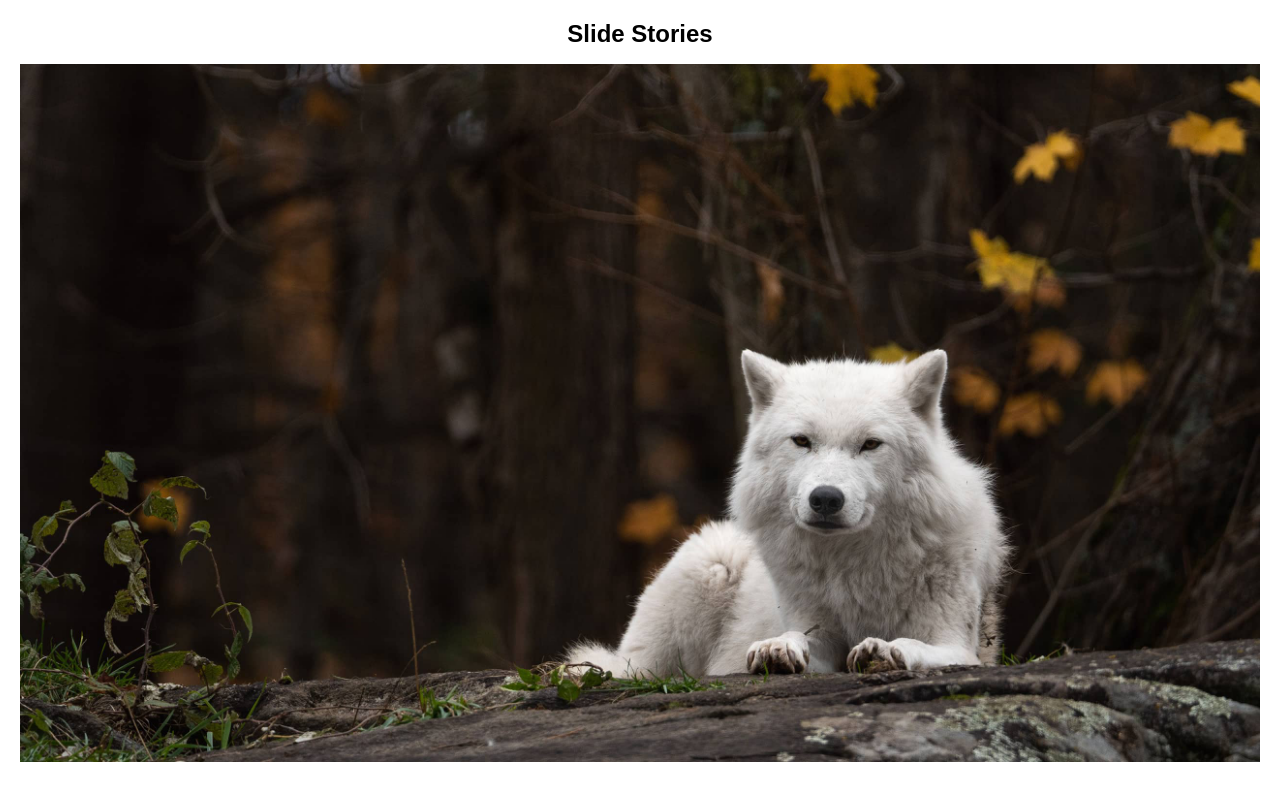
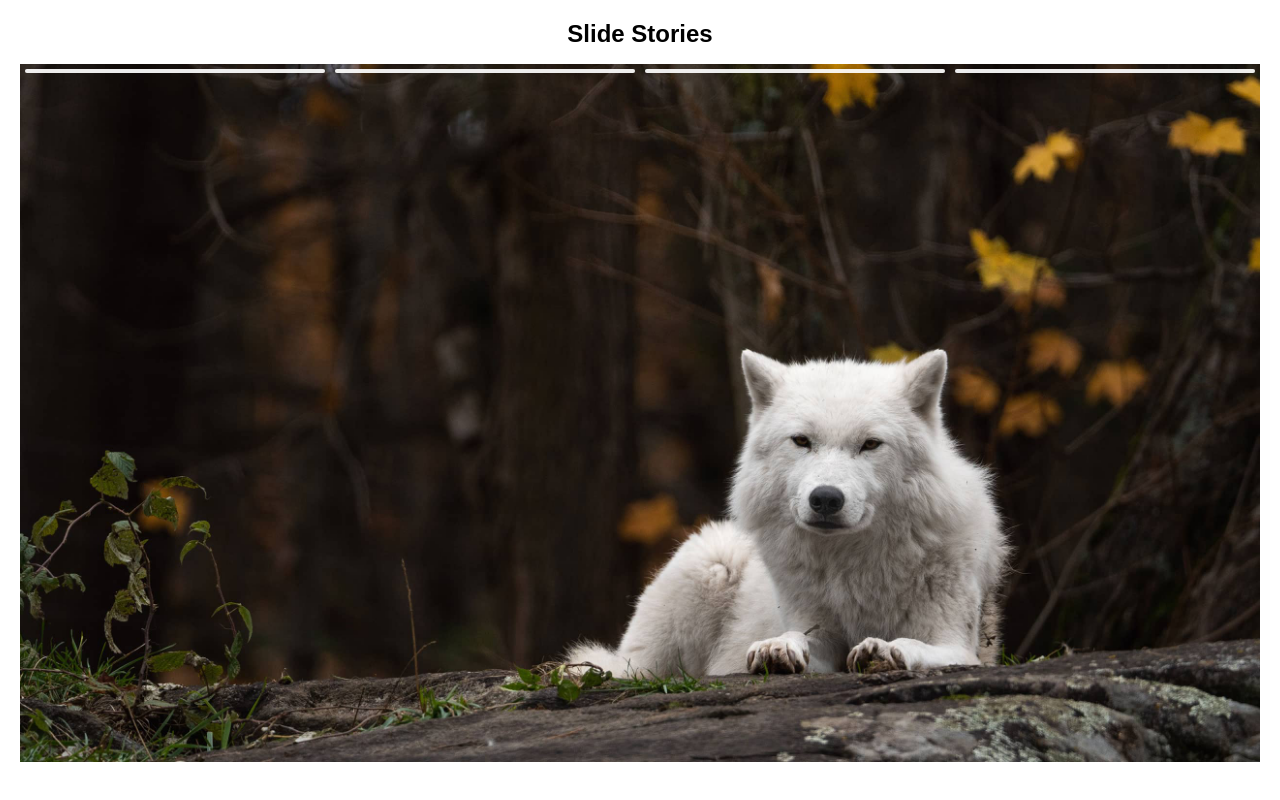
Before and after one commit to rochamaatheus/TypeScript-Pratica-DOM, a website built with Vite: page index.html in a window 1280 px wide. Built offline with nearby package versions, Linux system fonts and the light colour scheme.

Commit message:
Estilo e animação do Feedback

```diff
--- a/src/style.css
+++ b/src/style.css
@@ -38,6 +38,7 @@ h1 {
   grid-area: 1/1;
   display: grid;
   grid-template-columns: 1fr 1fr;
+  position: relative;
 }
 
 #slide-controls button {
@@ -45,3 +46,35 @@ h1 {
   appearance: none;
   -webkit-tap-highlight-color: rgba(0, 0, 0, 0);
 }
+
+#slide-thumb {
+  display: flex;
+  position: absolute;
+  width: 100%;
+  pointer-events: none;
+}
+
+#slide-thumb > span {
+  flex: 1;
+  display: block;
+  height: 4px;
+  background: rgba(255, 255, 255, 0.2);
+  margin: 5px;
+  border-radius: 4px;
+  overflow: hidden;
+  isolation: isolate; /* RESPEITAR AS BORDAS */
+}
+
+#slide-thumb .thumb-item {
+  display: block;
+  height: inherit;
+  transform: translateX(-100%);
+  background: rgba(255, 255, 255, 0.9);
+  animation: thumb 3s forwards linear running;
+}
+
+@keyframes thumb {
+  to {
+    transform: initial;
+  }
+}
```
